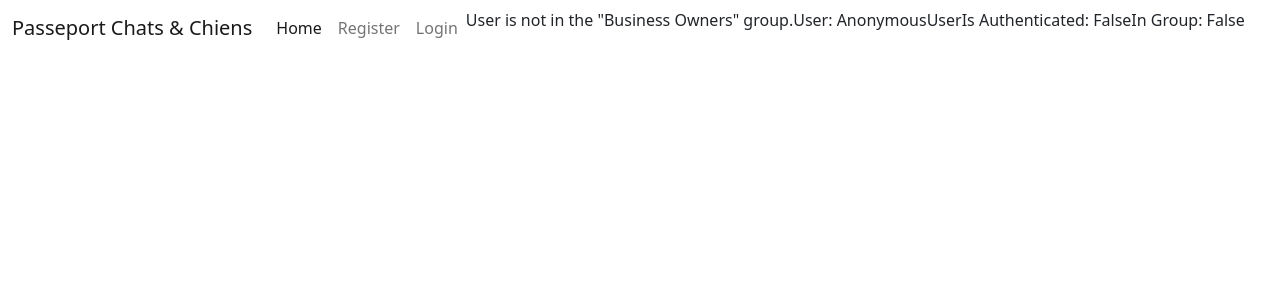
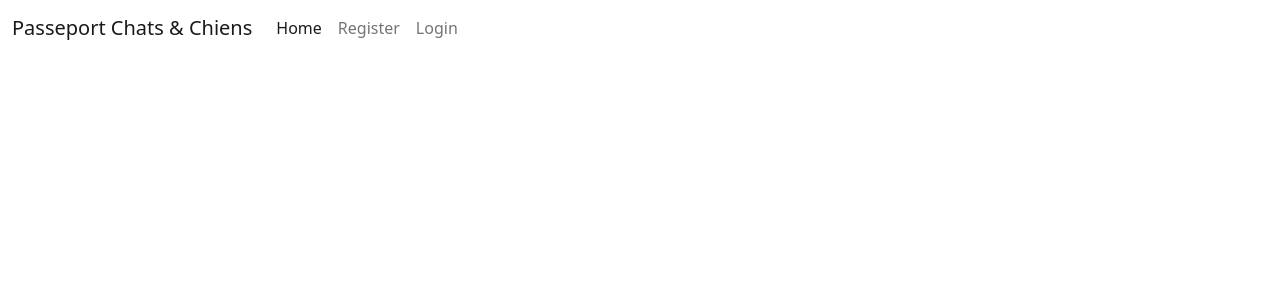
Before and after one commit to PhilippeItsMe/ci-portfolio4-django, a Django app: page / in a window 1280 px wide. Shown: the top 300 px of the page. Run offline with Django 4.2, Linux system fonts and the light colour scheme; data that the repository does not hold is empty; some libraries are stand-ins or nearby versions.

Commit message:
Debugging done

```diff
--- a/pet_businesses/templates/pet_businesses/pet_business_form.html
+++ b/pet_businesses/templates/pet_businesses/pet_business_form.html
@@ -1,5 +1,6 @@
 {% extends 'base.html' %}
 {% block content %}
+
 <h2>My Pet Businesses</h2>
 
 {% if pet_businesses %}
--- a/templates/base.html
+++ b/templates/base.html
@@ -39,6 +39,13 @@
                             href="{% url 'home' %}">Home</a>
                     </li>
                     {% if user.is_authenticated %}
+
+                    {% if user|in_group:"Business Owners" %}
+
+
+                    <li><a class="nav-link" href="{% url 'pet_business_form' %}">My Pet Businesses</a></li>
+                    {% endif %}
+
                     <li class="nav-item">
                         <a class="nav-link {% if request.path == logout_url %}active{% endif %}" aria-current="page"
                             href="{% url 'account_logout' %}">Logout</a>
@@ -52,21 +59,14 @@
                         <a class="nav-link {% if request.path == login_url %}active{% endif %}" aria-current="page"
                             href="{% url 'account_login' %}">Login</a>
                     </li>
-                    {% if user|in_group:"Business Owners" %}
-                    <p>User is in the "Business Owners" group.</p>
-                    {% else %}
-                    <p>User is not in the "Business Owners" group.</p>
-                    {% endif %}
 
-                    <p>User: {{ user }}</p>
-                    <p>Is Authenticated: {{ user.is_authenticated }}</p>
-                    <p>In Group: {{ user|in_group:"Business Owners" }}</p>
 
 
                     {% if user|in_group:"Business Owners" %}
                     <li><a href="{% url 'pet_business_form' %}">My Pet Businesses</a></li>
                     {% endif %}
                     {% endif %}
+
                 </ul>
             </div>
         </div>
```
